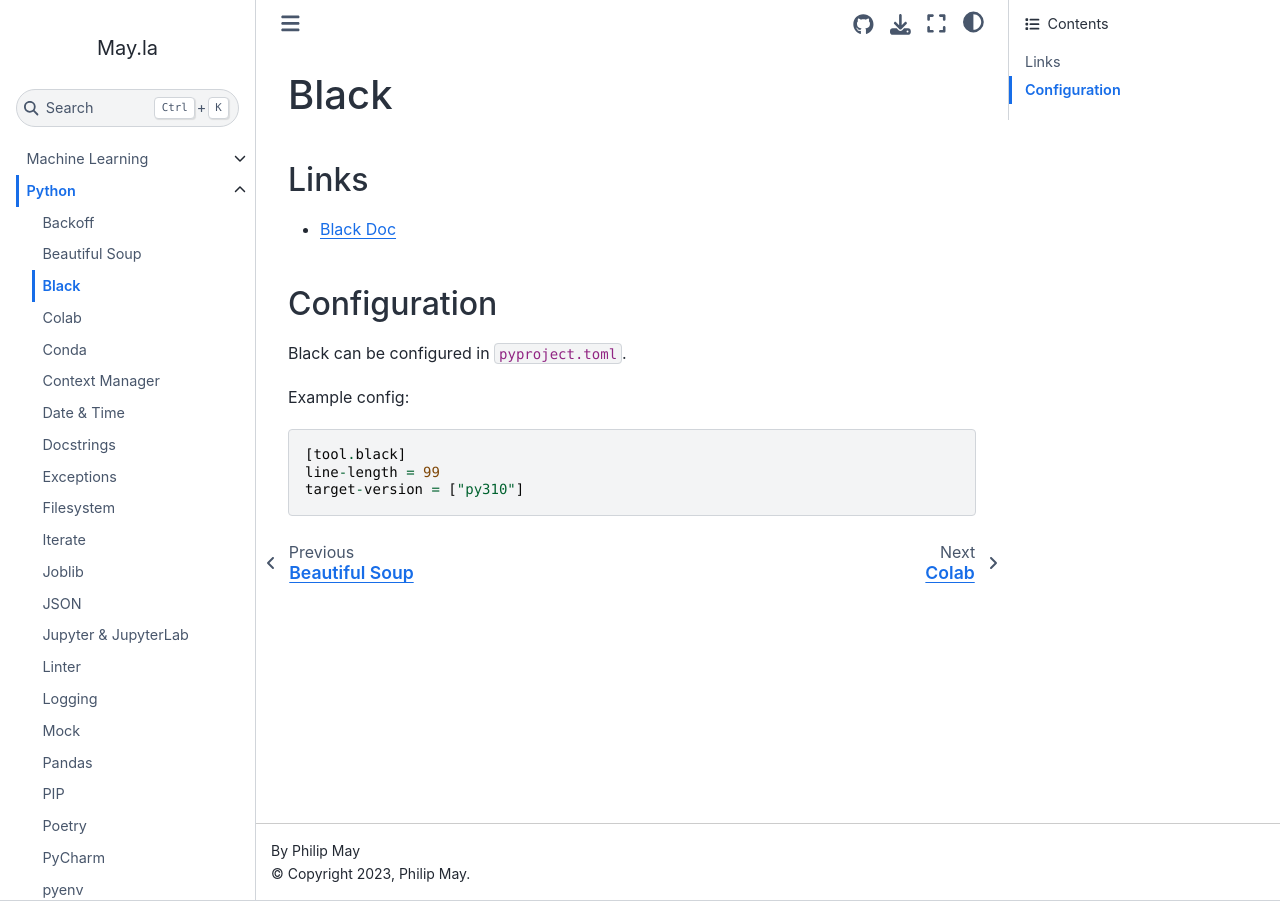
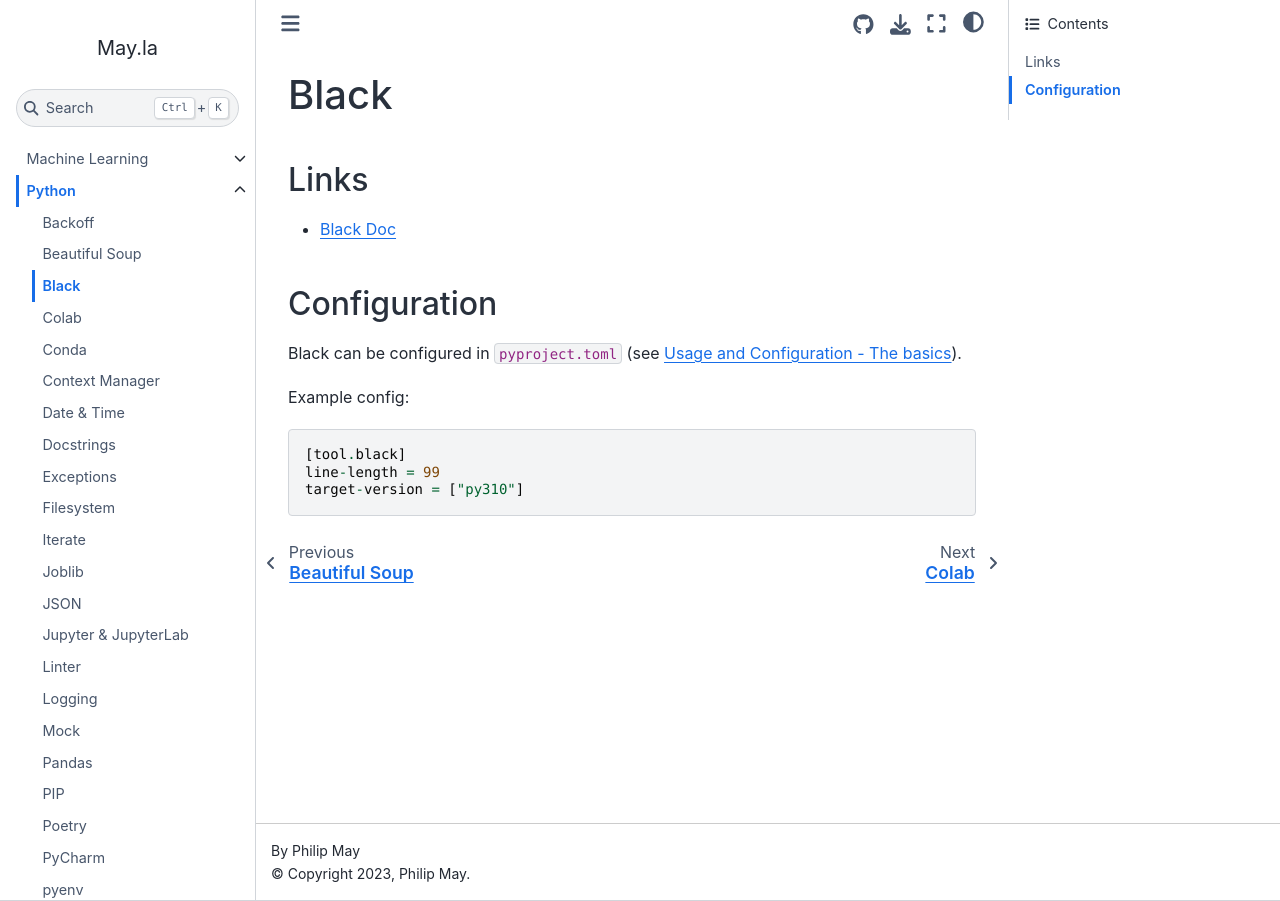
Before and after one commit to PhilipMay/PhilipMay_org, a Sphinx documentation site: the page built from source/python/black.md, in a window 1280 px wide. Built offline with Sphinx 7.4.7 and the Sphinx Book theme 1.1.4, drawn with Linux system fonts in a browser that asks for light colours.

Commit message:
Update black.md

```diff
--- a/source/python/black.md
+++ b/source/python/black.md
@@ -4,7 +4,8 @@
 - [Black Doc](https://black.readthedocs.io/)
 
 ## Configuration
-Black can be configured in `pyproject.toml`.
+Black can be configured in `pyproject.toml`
+(see [Usage and Configuration - The basics](https://black.readthedocs.io/en/stable/usage_and_configuration/the_basics.html)).
 
 Example config:
 
```
